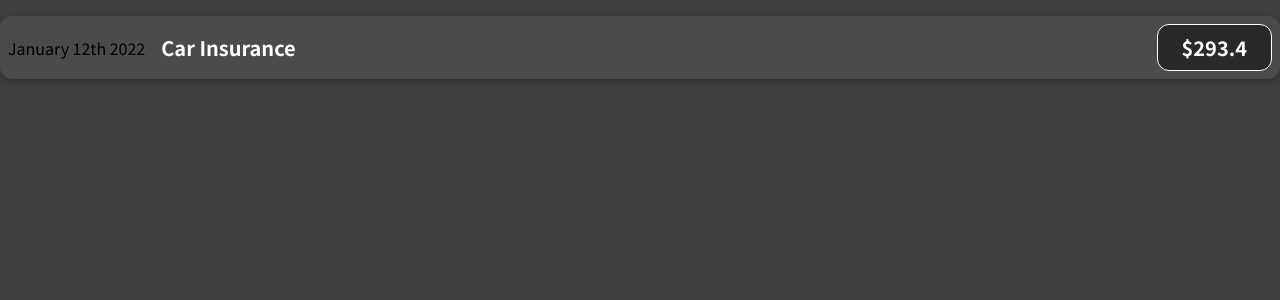
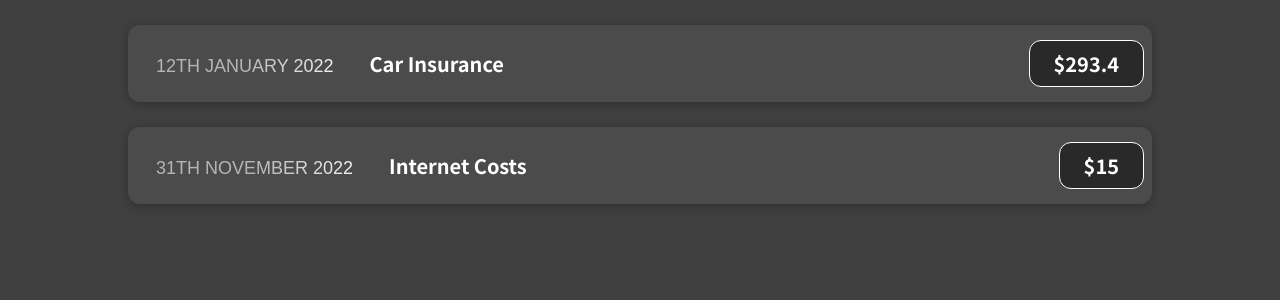
Before and after one commit to hamzaplojovic/expense_tracker, a JavaScript app in the folder app/: page / in a window 1280 px wide. Shown: the top 300 px of the page. Built offline with nearby package versions, Linux system fonts and the light colour scheme.

Commit message:
Adding custom icon for app

```diff
--- a/app/public/index.html
+++ b/app/public/index.html
@@ -2,7 +2,7 @@
 <html lang="en">
     <head>
         <meta charset="utf-8" />
-    <link rel="icon" href="%PUBLIC_URL%/favicon.ico" />
+        <link rel="icon" href="%PUBLIC_URL%/appIcon.png" />
         <meta name="viewport" content="width=device-width, initial-scale=1" />
         <meta name="theme-color" content="#000000" />
         <meta
@@ -38,6 +38,5 @@
 
       To begin the development, run `npm start` or `yarn start`.
       To create a production bundle, use `npm run build` or `yarn build`.
-    -->
-  </body>
+    --></body>
 </html>
--- a/app/src/App.js
+++ b/app/src/App.js
@@ -1,7 +1,20 @@
 import ExpenseItem from "./components/ExpenseItem";
 
 function App() {
-    return <ExpenseItem />;
+    return (
+        <div>
+            <ExpenseItem
+                name="Car Insurance"
+                price="293.4"
+                date="12th January 2022"
+            />
+            <ExpenseItem
+                name="Internet Costs"
+                price="15"
+                date="31th November 2022"
+            />
+        </div>
+    );
 }
 
 export default App;
--- a/app/src/components/ExpenseItem.css
+++ b/app/src/components/ExpenseItem.css
@@ -7,6 +7,27 @@
     margin: 1rem 0;
     border-radius: 12px;
     background-color: #4b4b4b;
+    width: 80%;
+    margin: auto;
+    margin-top: 25px;
+}
+
+#date {
+    display: inline-block;
+    font-size: 18px;
+    line-height: 0.9;
+    padding: 20px;
+    padding-top: 25px;
+    font-family: "Syncopate", sans-serif;
+    text-transform: uppercase;
+    background: radial-gradient(
+            circle at 100%,
+            rgb(255, 255, 255),
+            rgb(185, 180, 180) 50%
+        ),
+        no-repeat;
+    -webkit-background-clip: text;
+    -webkit-text-fill-color: transparent;
 }
 
 .expense-item__description {
--- a/app/src/components/ExpenseItem.js
+++ b/app/src/components/ExpenseItem.js
@@ -1,13 +1,13 @@
 // A component in React is a function!!!
 import "./ExpenseItem.css";
 
-function ExpenseItem() {
+function ExpenseItem(props) {
     return (
         <div className="expense-item">
-            <div>January 12th 2022</div>
+            <div id="date">{props.date}</div>
             <div className="expense-item__description">
-                <h2>Car Insurance</h2>
-                <div className="expense-item__price">$293.4</div>
+                <h2>{props.name}</h2>
+                <div className="expense-item__price">{"$" + props.price}</div>
             </div>
         </div>
     );
```
Also changed, not shown: app/public/appIcon.png (added), 1 other file (tests, documents, lock files or other folders). Lines whose indentation alone changed are shown as unchanged.
